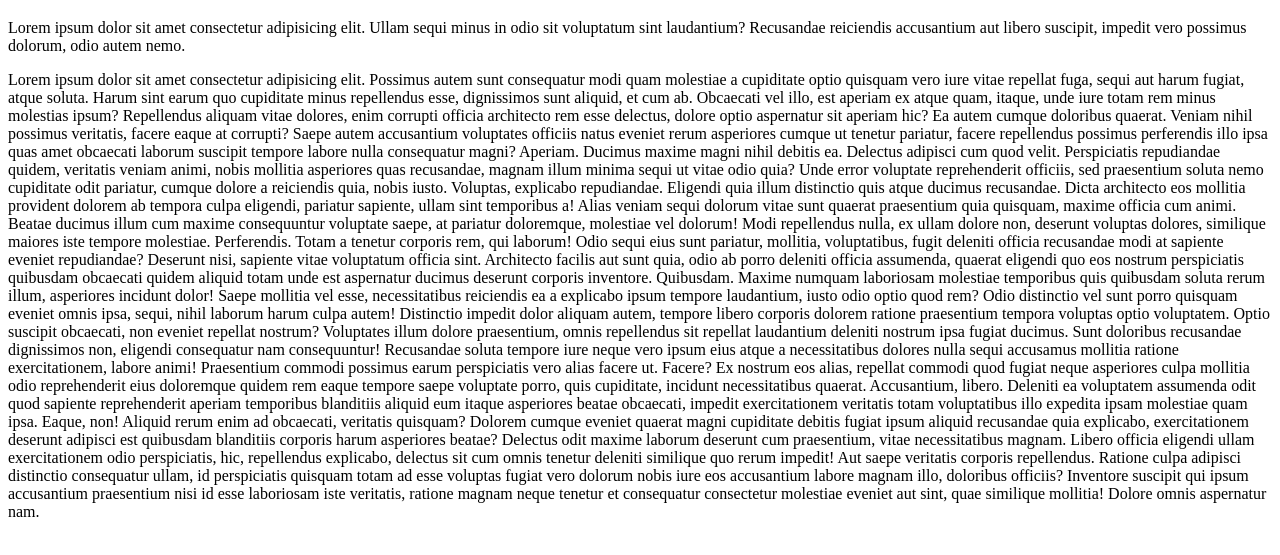
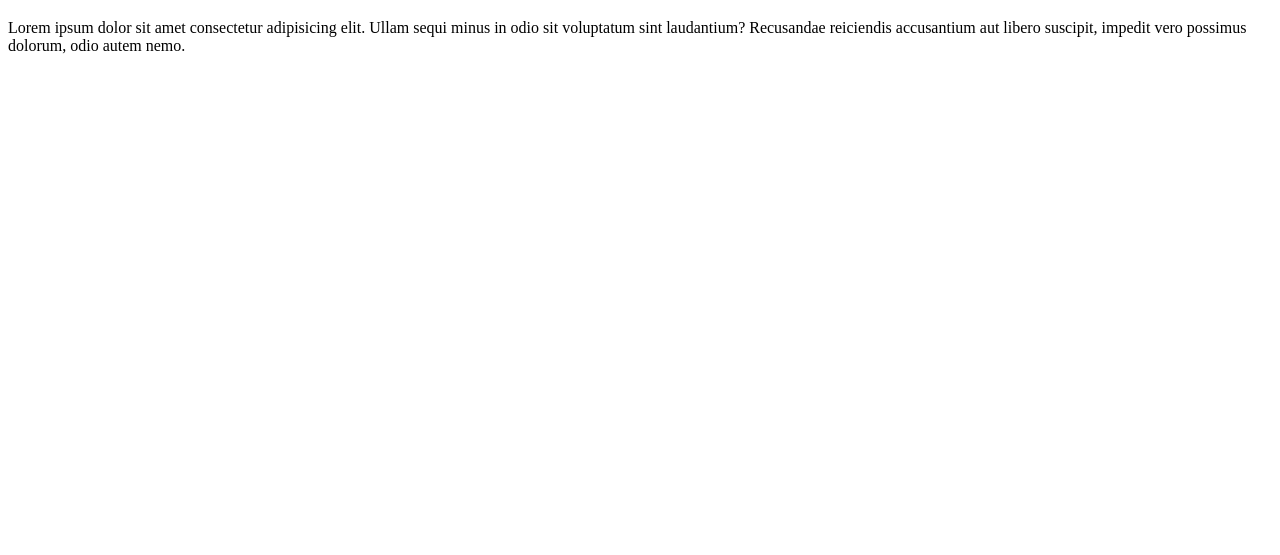
Before and after one commit to ryabov-artem/myrepo, a plain HTML site: page index.html in a window 1280 px wide. Shown: the part 61-616 px from the top of the page. Drawn offline with Linux system fonts and the light colour scheme.

Commit message:
Delete paragraph

```diff
--- a/index.html
+++ b/index.html
@@ -12,26 +12,7 @@
 
     <h1>Hello world!</h1>
 <p>Lorem ipsum dolor sit amet consectetur adipisicing elit. Ullam sequi minus in odio sit voluptatum sint laudantium? Recusandae reiciendis accusantium aut libero suscipit, impedit vero possimus dolorum, odio autem nemo.</p>
-<p>Lorem ipsum dolor sit amet consectetur adipisicing elit. Possimus autem sunt consequatur modi quam molestiae a cupiditate optio quisquam vero iure vitae repellat fuga, sequi aut harum fugiat, atque soluta.
-Harum sint earum quo cupiditate minus repellendus esse, dignissimos sunt aliquid, et cum ab. Obcaecati vel illo, est aperiam ex atque quam, itaque, unde iure totam rem minus molestias ipsum?
-Repellendus aliquam vitae dolores, enim corrupti officia architecto rem esse delectus, dolore optio aspernatur sit aperiam hic? Ea autem cumque doloribus quaerat. Veniam nihil possimus veritatis, facere eaque at corrupti?
-Saepe autem accusantium voluptates officiis natus eveniet rerum asperiores cumque ut tenetur pariatur, facere repellendus possimus perferendis illo ipsa quas amet obcaecati laborum suscipit tempore labore nulla consequatur magni? Aperiam.
-Ducimus maxime magni nihil debitis ea. Delectus adipisci cum quod velit. Perspiciatis repudiandae quidem, veritatis veniam animi, nobis mollitia asperiores quas recusandae, magnam illum minima sequi ut vitae odio quia?
-Unde error voluptate reprehenderit officiis, sed praesentium soluta nemo cupiditate odit pariatur, cumque dolore a reiciendis quia, nobis iusto. Voluptas, explicabo repudiandae. Eligendi quia illum distinctio quis atque ducimus recusandae.
-Dicta architecto eos mollitia provident dolorem ab tempora culpa eligendi, pariatur sapiente, ullam sint temporibus a! Alias veniam sequi dolorum vitae sunt quaerat praesentium quia quisquam, maxime officia cum animi.
-Beatae ducimus illum cum maxime consequuntur voluptate saepe, at pariatur doloremque, molestiae vel dolorum! Modi repellendus nulla, ex ullam dolore non, deserunt voluptas dolores, similique maiores iste tempore molestiae. Perferendis.
-Totam a tenetur corporis rem, qui laborum! Odio sequi eius sunt pariatur, mollitia, voluptatibus, fugit deleniti officia recusandae modi at sapiente eveniet repudiandae? Deserunt nisi, sapiente vitae voluptatum officia sint.
-Architecto facilis aut sunt quia, odio ab porro deleniti officia assumenda, quaerat eligendi quo eos nostrum perspiciatis quibusdam obcaecati quidem aliquid totam unde est aspernatur ducimus deserunt corporis inventore. Quibusdam.
-Maxime numquam laboriosam molestiae temporibus quis quibusdam soluta rerum illum, asperiores incidunt dolor! Saepe mollitia vel esse, necessitatibus reiciendis ea a explicabo ipsum tempore laudantium, iusto odio optio quod rem?
-Odio distinctio vel sunt porro quisquam eveniet omnis ipsa, sequi, nihil laborum harum culpa autem! Distinctio impedit dolor aliquam autem, tempore libero corporis dolorem ratione praesentium tempora voluptas optio voluptatem.
-Optio suscipit obcaecati, non eveniet repellat nostrum? Voluptates illum dolore praesentium, omnis repellendus sit repellat laudantium deleniti nostrum ipsa fugiat ducimus. Sunt doloribus recusandae dignissimos non, eligendi consequatur nam consequuntur!
-Recusandae soluta tempore iure neque vero ipsum eius atque a necessitatibus dolores nulla sequi accusamus mollitia ratione exercitationem, labore animi! Praesentium commodi possimus earum perspiciatis vero alias facere ut. Facere?
-Ex nostrum eos alias, repellat commodi quod fugiat neque asperiores culpa mollitia odio reprehenderit eius doloremque quidem rem eaque tempore saepe voluptate porro, quis cupiditate, incidunt necessitatibus quaerat. Accusantium, libero.
-Deleniti ea voluptatem assumenda odit quod sapiente reprehenderit aperiam temporibus blanditiis aliquid eum itaque asperiores beatae obcaecati, impedit exercitationem veritatis totam voluptatibus illo expedita ipsam molestiae quam ipsa. Eaque, non!
-Aliquid rerum enim ad obcaecati, veritatis quisquam? Dolorem cumque eveniet quaerat magni cupiditate debitis fugiat ipsum aliquid recusandae quia explicabo, exercitationem deserunt adipisci est quibusdam blanditiis corporis harum asperiores beatae?
-Delectus odit maxime laborum deserunt cum praesentium, vitae necessitatibus magnam. Libero officia eligendi ullam exercitationem odio perspiciatis, hic, repellendus explicabo, delectus sit cum omnis tenetur deleniti similique quo rerum impedit!
-Aut saepe veritatis corporis repellendus. Ratione culpa adipisci distinctio consequatur ullam, id perspiciatis quisquam totam ad esse voluptas fugiat vero dolorum nobis iure eos accusantium labore magnam illo, doloribus officiis?
-Inventore suscipit qui ipsum accusantium praesentium nisi id esse laboriosam iste veritatis, ratione magnam neque tenetur et consequatur consectetur molestiae eveniet aut sint, quae similique mollitia! Dolore omnis aspernatur nam.</p>
+
 
 <script src="js/script.js"></script>
 </body>
```
